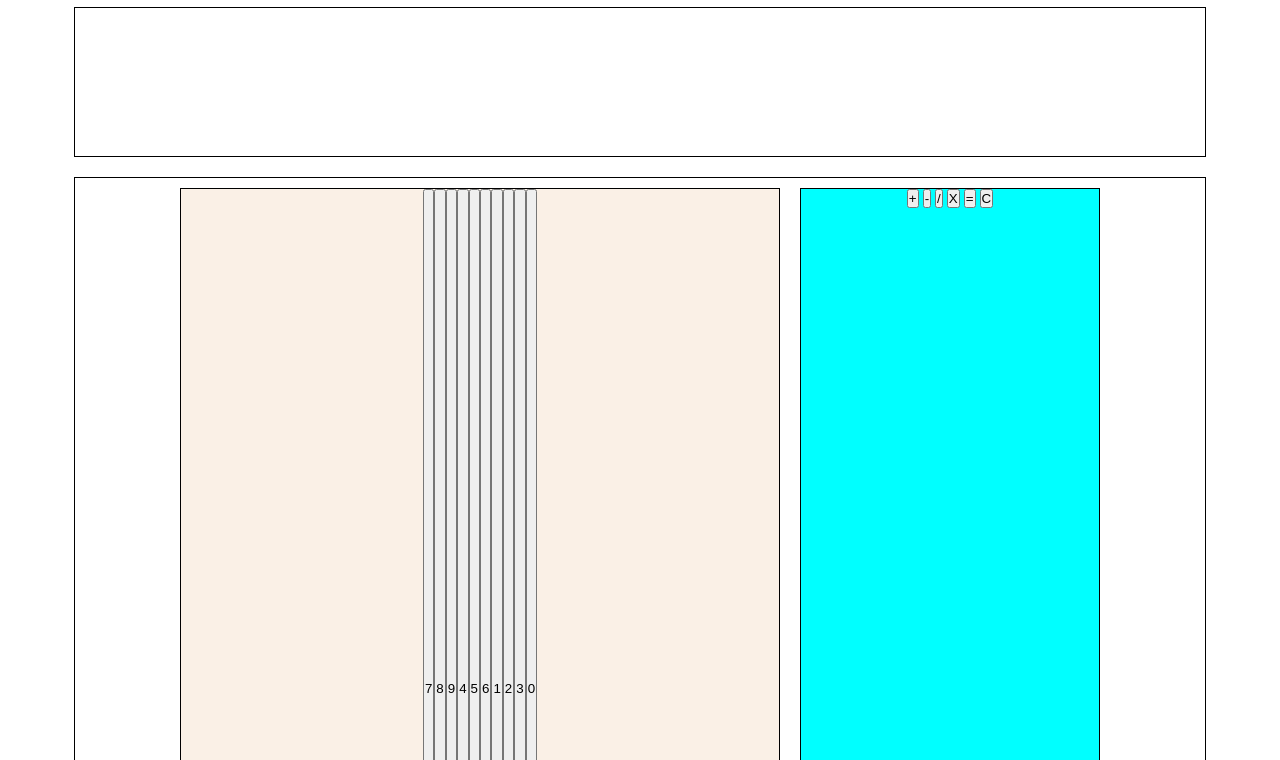
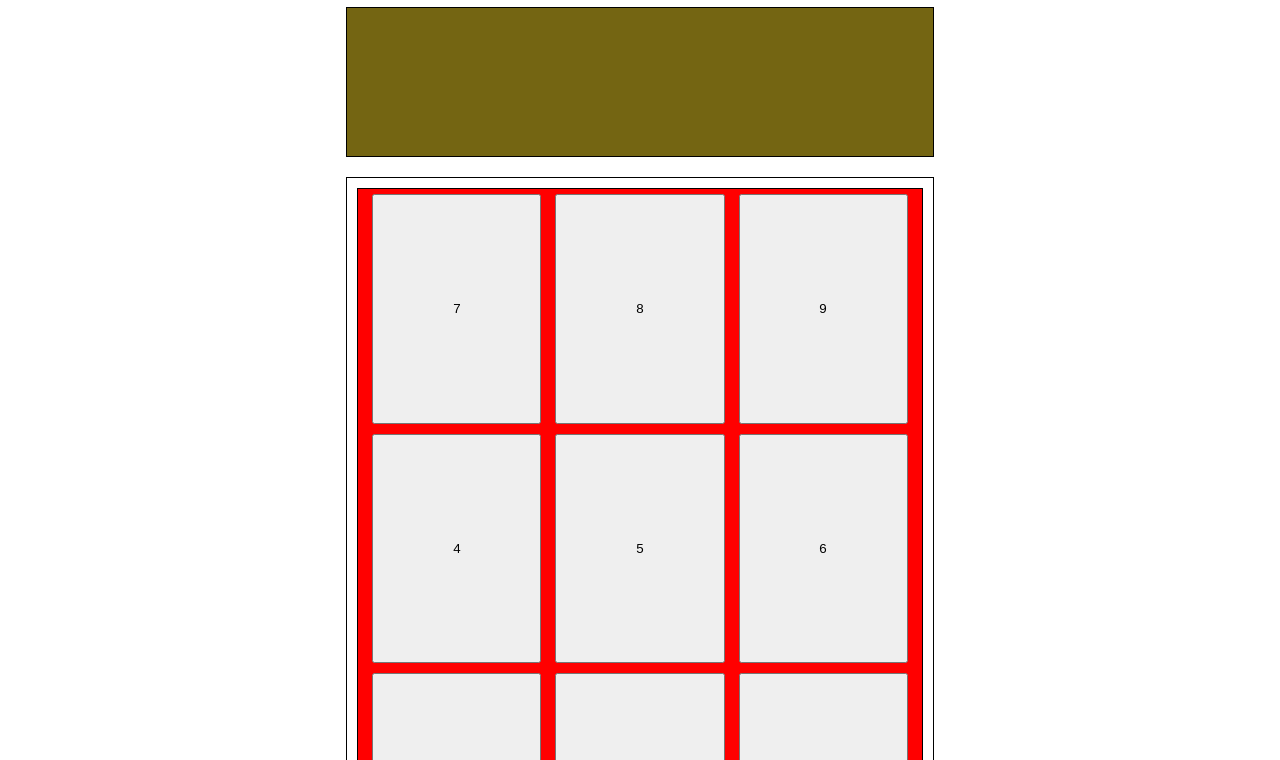
Before and after one commit to DayHikari/Calculator, a plain HTML site: page index.html in a window 1280 px wide. Shown: the part 40-800 px from the top of the page. Drawn offline with Linux system fonts and the light colour scheme.

Commit message:
CSS issue fix, class to ID changes, new CSS made

```diff
--- a/index.html
+++ b/index.html
@@ -8,9 +8,9 @@
 </head>
 <body>
     <h1>Day's Calculator</h1>
-    <div class="screen"></div>
-    <div class="buttons">
-        <div class="numbers">
+    <div id="screen"></div>
+    <div id="buttons">
+        <div id="number-buttons">
             <button id="seven">7</button>
             <button id="eight">8</button>
             <button id="nine">9</button>
@@ -22,7 +22,8 @@
             <button id="three">3</button>
             <button id="zero">0</button>
         </div>
-        <div class="operators">
+        <div id="spacer"></div>
+        <div id="operators">
             <button id="plus">+</button>
             <button id="minus">-</button>
             <button id="divide">/</button>
--- a/styles.css
+++ b/styles.css
@@ -14,6 +14,7 @@ body {
     flex-wrap: wrap;
     justify-content: center;
     margin: auto;
+    text-align: center;
 }
 
 div {
@@ -21,13 +22,18 @@ div {
     margin: 10px;
 }
 
-.screen {
+h1 {
     width: 100%;
-    height: 150px;
 }
 
-.buttons {
-    width: 100%;
+#screen {
+    width: 51%;
+    height: 150px;
+    background-color: rgb(116, 101, 18);
+}
+
+#buttons {
+    width: 51%;
     height: 100%;
     display: flex;
     flex-wrap: wrap;
@@ -35,42 +41,31 @@ div {
     text-align: center;
 }
 
-.numbers {
+#number-buttons{
+    background: red;
     width: 600px;
     height: 1000px;
-    display: flex;
-    flex-wrap: wrap;
-    background-color: linen;
-    justify-content: center;
 }
 
-.numbers div {
+button {
     width: 30%;
-    height: 20%;
+    height: 23%;
     margin: 5px;
     padding: 0px;
 
 }
 
-a {
-    width: 100%;
-    height: 100%;
+#spacer {
+    width: 50px;
 }
 
-h2 {
-    width: 100%;
-    height: 100%;
-    padding-top: 60px;
-}
-
-
-.operators {
+#operators {
     width: 300px;
     height: 1000px;
     background-color: cyan;
 }
 
-.operators div {
+#operators button {
     width: 250px;
     height: 15%;
 }
--- /dev/null
+++ b/styles2.css
@@ -0,0 +1,23 @@
+body {
+    width: 100%;
+    height: 100%;
+    background: linen;
+    display: flex;
+    flex-wrap: wrap;
+    justify-content: center;
+    text-align: center;
+}
+
+h1{
+    width: 100%;
+}
+
+#screen {
+    width: 90%;
+    height: 100px;
+    background-color: white;
+}
+
+#buttons {
+
+}
```
